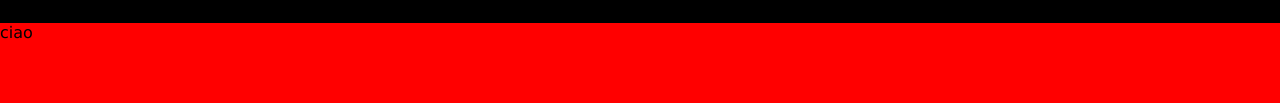
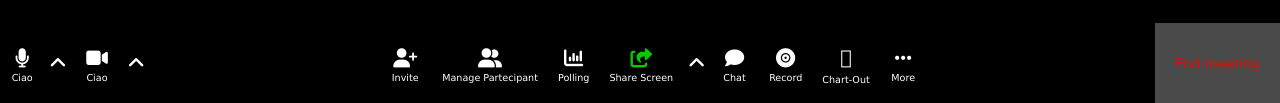
Before and after one commit to 1Pietro7D/html-css-zoom, a plain HTML site: page index.html in a window 1280 px wide. Shown: the part 697-800 px from the top of the page. Drawn offline with Linux system fonts and the light colour scheme.

Commit message:
complete footer

```diff
--- a/css/style.css
+++ b/css/style.css
@@ -8,6 +8,10 @@
 
 body {
   background-color: black;
+}
+
+i {
+  padding: 5px;
 }
 
 /**** /Generics ****/
@@ -43,7 +47,7 @@ main .grid {
   height: 100%;
   grid-template-columns: auto auto auto auto auto auto auto;
   gap: 1% 1%;
-  padding: 2%;
+  padding: 2% 4%;
 }
 .item {
   background-image: url(https://picsum.photos/1900/1080);
@@ -63,7 +67,24 @@ main .grid {
 
 footer {
   height: 10vh;
-  background-color: red;
+  color: #fff;
+}
+footer > div > .flex.al-center {
+  padding: 0 10px;
+}
+footer i {
+  font-size: 1.2em;
+}
+footer p {
+  font-size: 0.6em;
+  text-transform: capitalize;
+}
+
+#end-meeting {
+  background-color: hsl(0deg 0% 29%);
+  color: red;
+  padding: 0 20px;
+  border: 0;
 }
 
 /******  /FOOTER ******/
@@ -79,6 +100,9 @@ footer {
 .j-between {
   justify-content: space-between;
 }
+.j-center {
+  /*justify-content: center;*/
+}
 
 .j-end {
   justify-content: flex-end;
@@ -90,9 +114,7 @@ footer {
 .h100 {
   height: 100vh;
 }
-
-i {
-  padding: 5px;
+.green {
+  color: rgb(3, 202, 3);
 }
-
 /********* /UTILITIES *********/
--- a/index.html
+++ b/index.html
@@ -17,14 +17,21 @@
   </head>
   <body>
     <div class="flex column h100">
+      <!---- HEADER ----->
+
       <header class="flex j-end al-center">
         <button><i class="fa-solid fa-table-cells"></i>Speaker wiew</button>
         <button id="x">
           <i class="fa-solid fa-arrows-up-down-left-right"></i>
         </button>
       </header>
+
+      <!---- HEADER ----->
+
+      <!-- MAIN -->
       <main>
-        <div class="grid container">
+        <!-- grid container -->
+        <div class="grid">
           <div class="item">
             <p><i class="fa-solid fa-microphone-slash"></i>pinco pallo</p>
           </div>
@@ -128,8 +135,76 @@
             <p><i class="fa-solid fa-microphone-slash"></i>pinco pallo</p>
           </div>
         </div>
+        <!-- grid container -->
       </main>
-      <footer class="flex j-between">ciao</footer>
+      <!----- /MAIN ----->
+
+      <!----- FOOTER ----->
+      <footer class="flex j-between">
+        <!-- first block -->
+
+        <div class="flex al-center">
+          <div class="flex column al-center">
+            <i class="fa-solid fa-microphone"></i>
+            <p>ciao</p>
+          </div>
+          <i class="fa-solid fa-angle-up"></i>
+          <div class="flex column al-center">
+            <i class="fa-solid fa-video"></i>
+            <p>ciao</p>
+          </div>
+          <i class="fa-solid fa-angle-up"></i>
+        </div>
+
+        <!-- /first block -->
+
+        <!-- second block -->
+        <div class="flex al-center">
+          <div class="flex column al-center">
+            <i class="fa-solid fa-user-plus"></i>
+            <p>invite</p>
+          </div>
+          <div class="flex column al-center">
+            <i class="fa-solid fa-user-group"></i>
+            <p>manage partecipant</p>
+          </div>
+          <div class="flex column al-center">
+            <i class="fa-solid fa-chart-column"></i>
+            <p>polling</p>
+          </div>
+          <div class="flex column al-center">
+            <i class="fa-solid fa-share-from-square green"></i>
+            <p>share screen</p>
+          </div>
+          <!-- central icon -->
+          <i class="fa-solid fa-angle-up"></i>
+          <!-- /central icon -->
+
+          <div class="flex column al-center">
+            <i class="fa-solid fa-comment"></i>
+            <p>chat</p>
+          </div>
+
+          <div class="flex column al-center">
+            <i class="fa-solid fa-record-vinyl"></i>
+            <p>record</p>
+          </div>
+          <div class="flex column al-center">
+            <i class="fa-thin fa-table-cells-large"></i>
+            <p>chart-out</p>
+          </div>
+          <div class="flex column al-center">
+            <i class="fa-solid fa-ellipsis"></i>
+            <p>more</p>
+          </div>
+        </div>
+        <!-- second block -->
+
+        <!-- thirth block -->
+        <button id="end-meeting">End meeting</button>
+        <!-- /thirth block -->
+      </footer>
+      <!----- /FOOTER ----->
     </div>
   </body>
 </html>
```
